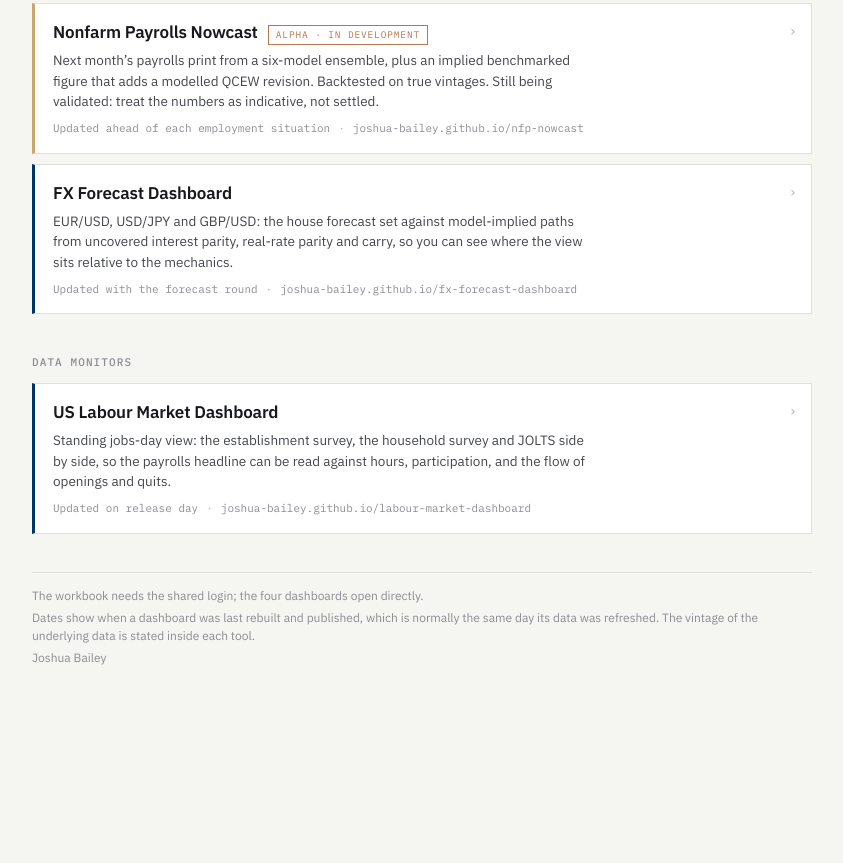
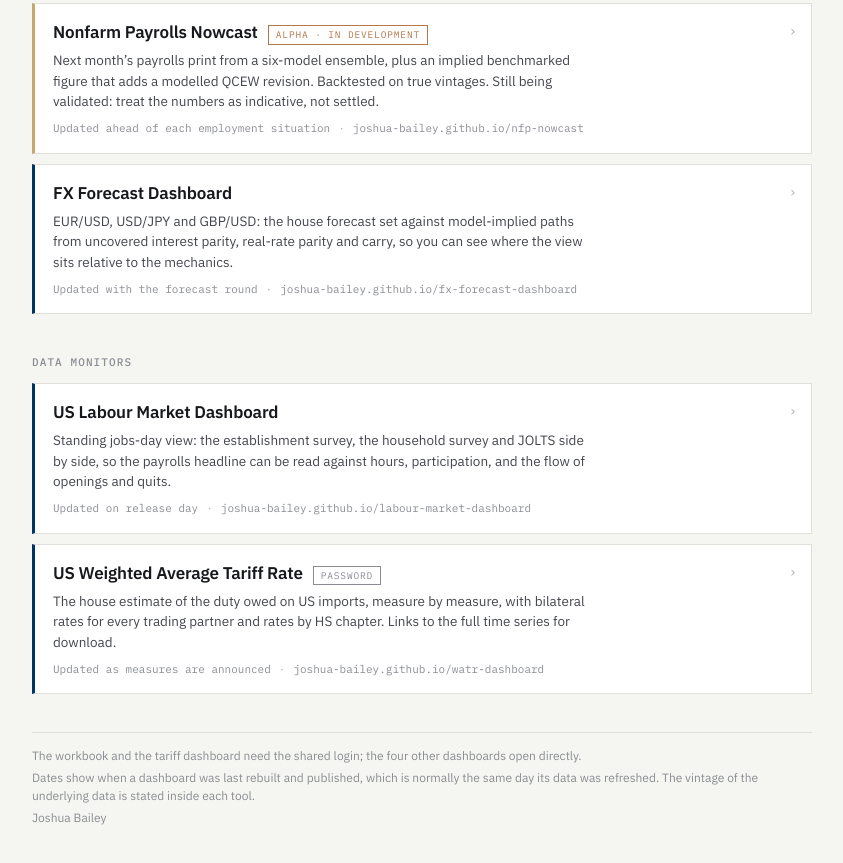
Before and after one commit to joshua-bailey/dashboards, a plain HTML site: page index.html in a window 1280 px wide. Shown: the part 593-1456 px from the top of the page, without its empty margins (218-1061 px from the left). Before the commit the page ends 1336 px from the top, so only its background shows below. Drawn offline with Linux system fonts and the light colour scheme; no server answers.

Commit message:
Add the WATR tariff dashboard to the hub
Co-Authored-By: Claude Opus 5 (1M context) <noreply@anthropic.com>

```diff
--- a/index.html
+++ b/index.html
@@ -189,8 +189,25 @@ footer p{margin:0 0 4px}
   </div>
 </a>
 
+<a class="card" href="https://joshua-bailey.github.io/watr-dashboard/" target="_blank" rel="noopener">
+  <span class="arrow">&rsaquo;</span>
+  <div class="top">
+    <span class="name">US Weighted Average Tariff Rate</span>
+    <span class="tag lock">Password</span>
+  </div>
+  <p class="desc">The house estimate of the duty owed on US imports, measure by measure, with
+  bilateral rates for every trading partner and rates by HS chapter. Links to the full time
+  series for download.</p>
+  <div class="meta">
+    <span class="upd" data-src="/watr-dashboard/">Updated as measures are announced</span>
+    <span class="dot">·</span>
+    <span>joshua-bailey.github.io/watr-dashboard</span>
+  </div>
+</a>
+
 <footer>
-  <p>The workbook needs the shared login; the four dashboards open directly.</p>
+  <p>The workbook and the tariff dashboard need the shared login; the four other
+  dashboards open directly.</p>
   <p>Dates show when a dashboard was last rebuilt and published, which is normally the
   same day its data was refreshed. The vintage of the underlying data is stated inside
   each tool.</p>
```
Also changed, not shown: 1 other file.
